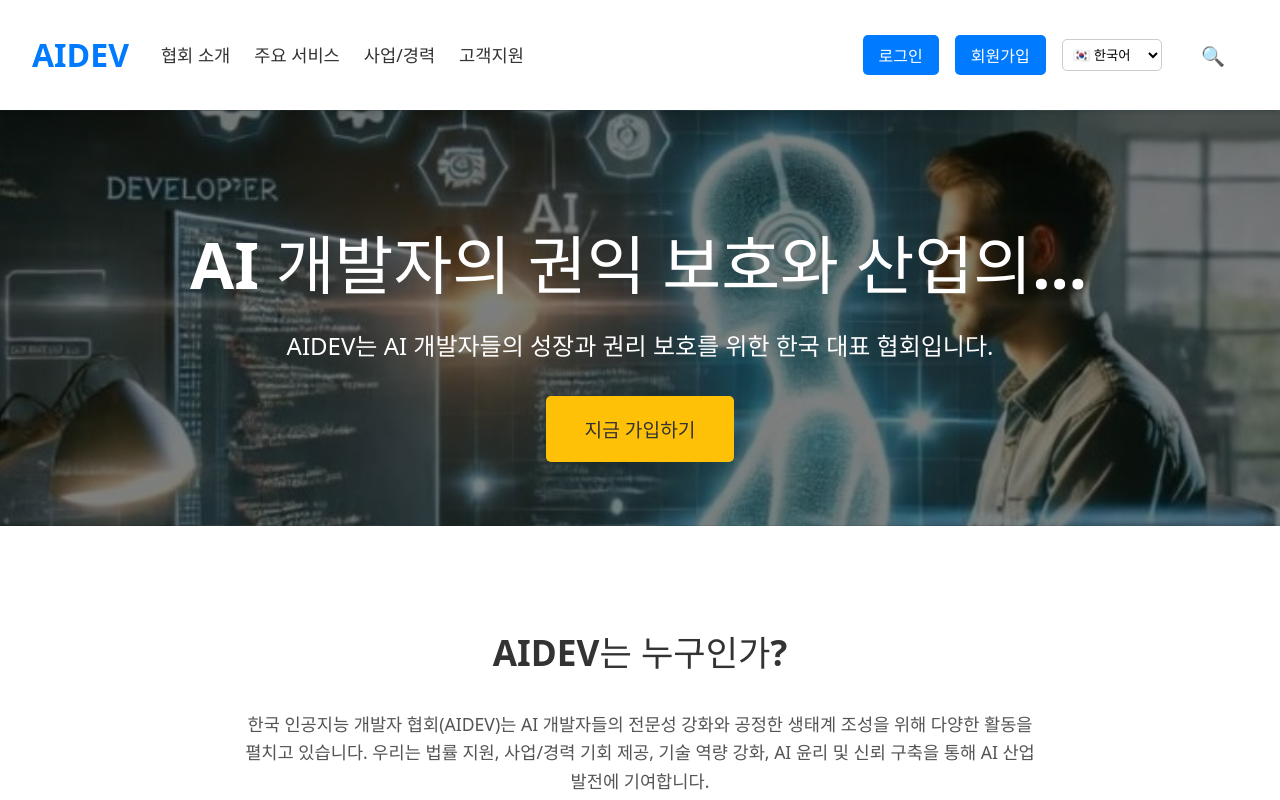
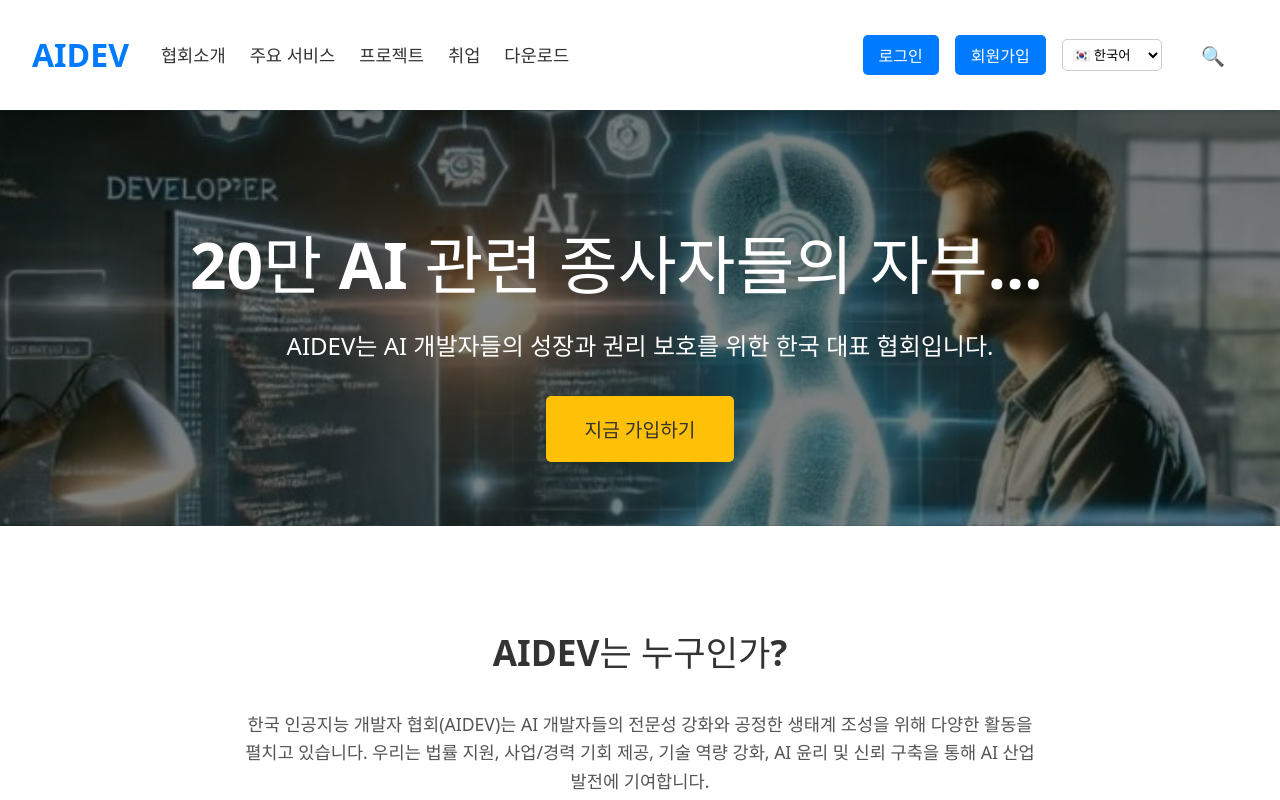
Before and after one commit to kr-ai-dev-association/aidev-home, a React (Vite) app: page / in a window 1280 px wide. Shown: the top 800 px of the page. Built offline with nearby package versions, Linux system fonts and the light colour scheme.

Commit message:
home 작업 완료

```diff
--- a/src/App.css
+++ b/src/App.css
@@ -77,7 +77,8 @@
 }
 
 .main-nav li {
-  font-size: 1.1em;
+  font-size: 1.1em; /* 메뉴 항목 폰트 크기 */
+  font-weight: bold; /* bold 체 적용 */
   color: #333333;
   cursor: pointer;
   transition: color 0.2s ease-in-out;
--- a/src/components/Header.jsx
+++ b/src/components/Header.jsx
@@ -7,11 +7,11 @@ function Header({ isLoggedIn, onLoginClick, onSignupClick, onLogoutClick, onNavi
         <h1 className="logo" onClick={() => onNavigate('home')}>AIDEV</h1>
         <nav className="main-nav">
           <ul>
-            <li onClick={() => onNavigate('about')}>협회 소개</li>
+            <li onClick={() => onNavigate('about')}>협회소개</li>
             <li onClick={() => onNavigate('services')}>주요 서비스</li>
-            <li onClick={() => onNavigate('career')}>사업/경력</li>
-            {isLoggedIn && <li onClick={() => onNavigate('community')}>커뮤니티</li>}
-            <li onClick={() => onNavigate('support')}>고객지원</li>
+            <li onClick={() => onNavigate('project')}>프로젝트</li>
+            <li onClick={() => onNavigate('employment')}>취업</li>
+            <li onClick={() => onNavigate('download')}>다운로드</li>
           </ul>
         </nav>
       </div>
--- a/src/components/HomePage.jsx
+++ b/src/components/HomePage.jsx
@@ -14,7 +14,7 @@ function HomePage({ onSignupClick }) {
       <section className="hero-banner" style={{ backgroundImage: `url(${heroBannerBg})` }}>
         <div className="banner-overlay"></div> {/* 배경 이미지 위에 텍스트 가독성을 위한 오버레이 추가 */}
         <div className="banner-content">
-          <h2>AI 개발자의 권익 보호와 산업의 미래를 열다</h2>
+          <h2>20만 AI 관련 종사자들의 자부심을 만들어 갑니다.</h2>
           <p>AIDEV는 AI 개발자들의 성장과 권리 보호를 위한 한국 대표 협회입니다.</p>
           <button className="cta-button" onClick={onSignupClick}>지금 가입하기</button>
         </div>
```
